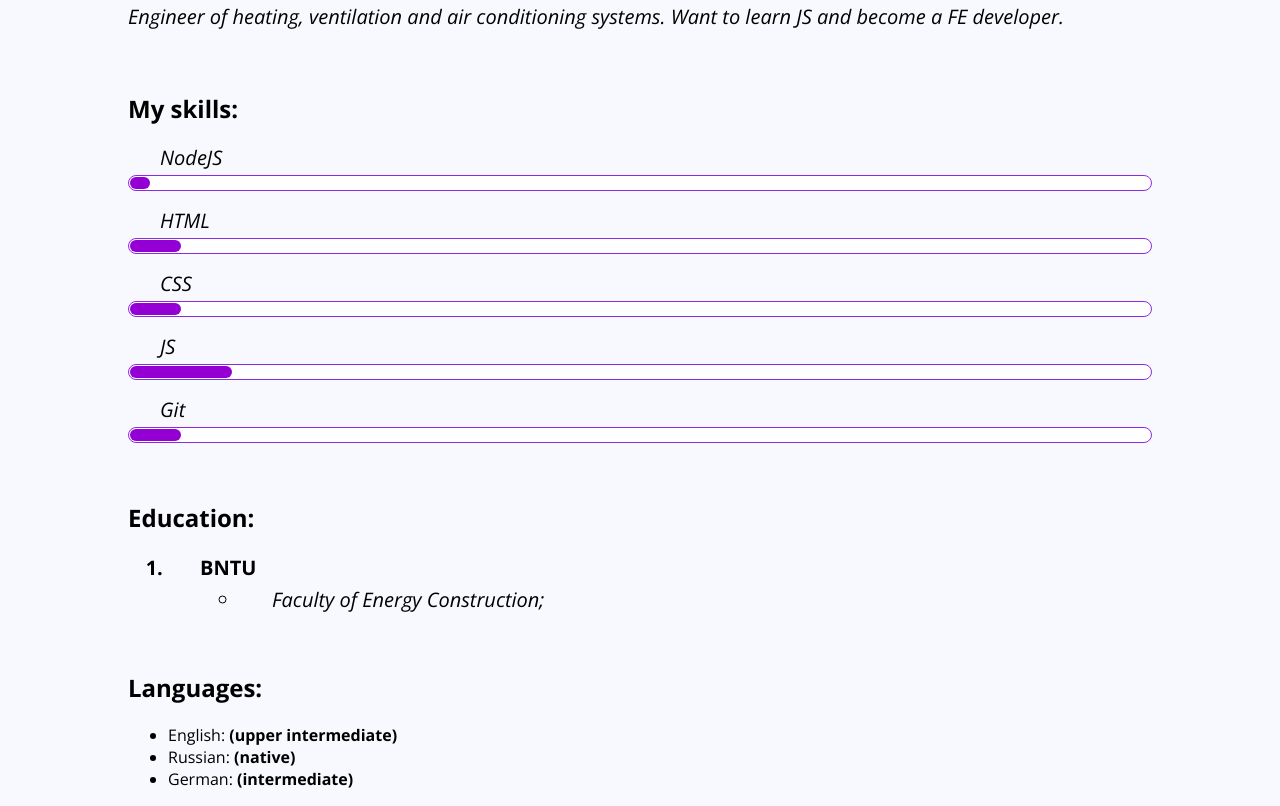
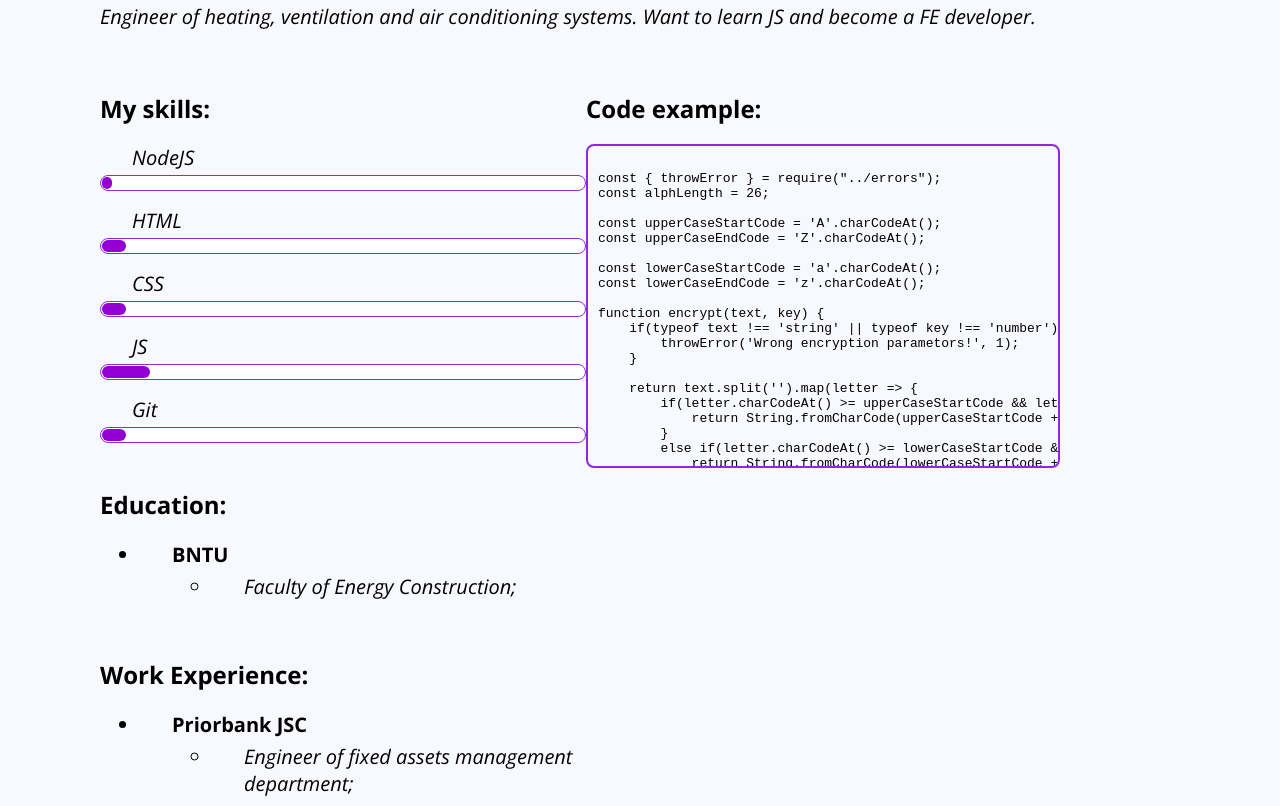
Before and after one commit to AlexeyShak/rsschool-cv, a plain HTML site: page index.html in a window 1280 px wide. Shown: the part 594-1400 px from the top of the page. Drawn offline with nearby package versions, Linux system fonts and the light colour scheme.

Commit message:
feat: full info add

```diff
--- a/index.html
+++ b/index.html
@@ -26,7 +26,9 @@
                         <li><a href="#contact_info">Contact info</a></li>
                         <li><a href="#about_me">About me</a></li>
                         <li><a href="#my_skills">My skills</a></li>
+                        <li><a href="#code_exapmle">Code exapmle</a></li>
                         <li><a href="#education">Education</a></li>
+                        <li><a href="#work_experience">Work Experience</a></li>
                         <li><a href="#languages">Languages</a></li>
                     </ul>
                 </nav>
@@ -43,13 +45,13 @@
                 </section>
                 <br>
                 <section>
-                    <h2 >About me:</h2>
+                    <h2 id="about_me" >About me:</h2>
                     <p class="aboutme">
                         Engineer of heating, ventilation and air conditioning systems. Want to learn JS and become a FE developer.
                     </p>
                 </section>
                 <br>
-                <section class="my_skills_information">
+                <section class="my_skills_information" >
                     <h2 id="my_skills">My skills:</h2>
                     <div class="skills">
                         <dl class="skills_list">
@@ -76,16 +78,86 @@
                         </dl>
                     </div>
                 </section>
-                <br>
+                <section class="code_example">
+                    <h2 id="code_exapmle">Code example:</h2>
+                    <pre class="code">
+const { throwError } = require("../errors");
+const alphLength = 26;
+
+const upperCaseStartCode = 'A'.charCodeAt();
+const upperCaseEndCode = 'Z'.charCodeAt();
+
+const lowerCaseStartCode = 'a'.charCodeAt();
+const lowerCaseEndCode = 'z'.charCodeAt();
+
+function encrypt(text, key) {
+    if(typeof text !== 'string' || typeof key !== 'number') {
+        throwError('Wrong encryption parametors!', 1);
+    }
+
+    return text.split('').map(letter => {
+        if(letter.charCodeAt() >= upperCaseStartCode && letter.charCodeAt() <= upperCaseEndCode) {
+            return String.fromCharCode(upperCaseStartCode + (letter.charCodeAt() - upperCaseStartCode + key) % alphLength);
+        }
+        else if(letter.charCodeAt() >= lowerCaseStartCode && letter.charCodeAt() <= lowerCaseEndCode) {
+            return String.fromCharCode(lowerCaseStartCode + (letter.charCodeAt() - lowerCaseStartCode + key) % alphLength);
+        }
+
+        return letter;
+    }).join('');
+    }
+
+
+function decrypt(text, key) {
+    if(typeof text !== 'string' || typeof key !== 'number') {
+        throwError('Wrong decryption parametors!', 1);
+    }
+
+    return text.split('').map(letter => {
+            if(letter.charCodeAt() >= upperCaseStartCode && letter.charCodeAt() <= upperCaseEndCode) {
+                return String.fromCharCode(upperCaseEndCode - (upperCaseEndCode - letter.charCodeAt() + key) % alphLength );
+            }
+            else if(letter.charCodeAt() >= lowerCaseStartCode && letter.charCodeAt() <= lowerCaseEndCode) {
+                return (String.fromCharCode(lowerCaseEndCode - (lowerCaseEndCode - letter.charCodeAt() + key) % alphLength ))
+            }
+            return letter;
+        }).join('');
+    };
+    // throwError('Not a string!', 1);
+
+function ceasarE(text) {
+    return encrypt(text, 1);
+};
+
+function ceasarD(text) {
+    return decrypt(text, 1);
+};
+
+
+module.exports = {encrypt, decrypt, ceasarD, ceasarE};
+                    </pre>
+
                 <section class="my_education_information">
                     <h2 id="education">Education:</h2>
-                    <ol class="education_list">
+                    <ul class="education_list">
                         <li>BNTU
                             <ul>
                                 <li>Faculty of Energy Construction;</li>
                             </ul>
                         </li>
-                    </ol>
+                    </ul>
+
+                </section>
+                <br>
+                <section class="my_education_information">
+                    <h2 id="work_experience">Work Experience:</h2>
+                    <ul class="education_list">
+                        <li>Priorbank JSC
+                            <ul>
+                                <li>Engineer of fixed assets management department;</li>
+                            </ul>
+                        </li>
+                    </ul>
 
                 </section>
                 <br>
--- a/style.css
+++ b/style.css
@@ -1,7 +1,7 @@
 .wrapper {
     margin:  0 auto;
     padding: 0 auto;
-    max-width:1024px;
+    max-width:1080px;
 
 }
 
@@ -34,20 +34,50 @@ body{
 .header__navigation {
     vertical-align: top;
     display: inline-block;
+    font-size: 15px;
 
 }
 .navigation li{
     display: inline-block;
-    width: 120px;
+    width: 100px;
 
 }
 
 li a{display: inline-block;
     text-align: center;
-    margin: auto 0 auto 0;
-    width: 120px;
+    margin: 10;
+    width: 100px;
 }
 
+.my_skills_information{
+    float: left;
+    margin:  0 ;
+    padding: 0 ;
+    width: 45%;
+}
+
+code_example{
+    float: right;
+    margin:  0 ;
+    padding: 0 ;
+    width: 50%;
+}
+
+.code{
+    overflow: scroll;
+    width: 450px;
+    height: 300px;
+    padding: 10px;
+    border: 2px solid #8A2BE2;
+    border-radius: 8px;
+   }
+
+.my_education_information{
+
+    margin:  0;
+    padding: 0, 30px ;
+    width: 50%;
+}
 
 .skills_list {
     margin: 0;
```
